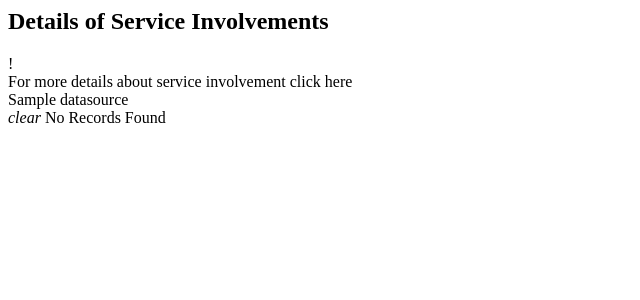
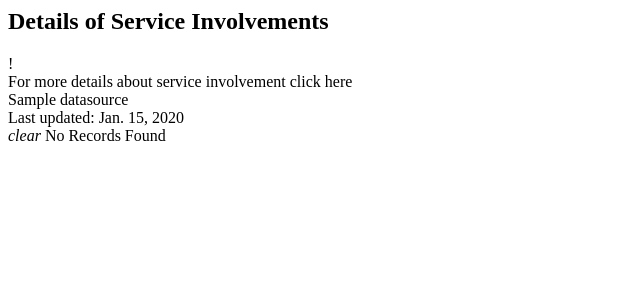
Before and after one commit to SocialFinanceDigitalLabs/family-context-live, a Django app: template core/templates/person_service_involvement.html in a window 1280 px wide. Shown: the top 300 px of the page, without its empty margins (0-640 px from the left). Run offline with Django 4.2, Linux system fonts and the light colour scheme; the template is opened without the code that fills it: values named after a table or form of the project are taken from there, others are empty; tables that the repository leaves empty hold one stand-in row (Sample ...).

Commit message:
display datasource last_update date

```diff
--- a/core/templates/person_service_involvement.html
+++ b/core/templates/person_service_involvement.html
@@ -8,7 +8,10 @@
     {% for data_source in data_sources %}
     <div class="divider"></div>
     <div class="row service-row valign-wrapper">
-        <div class="col s4 service-title">{{data_source.name}}</div>
+        <div class="col s4">
+            <div class="service-title">{{data_source.name}}</div>
+            <div>Last updated: {{data_source.last_update}}</div>
+        </div>
         {% if data_source.contains_person %}
         <div class="col s5 center-align"><span class="badge records"><i class="tiny material-icons">check</i> Records Found</span></div>
         <div class="col s3 right-align"><a href="{% url 'get_service_records' person_id=person.id datasource_id=data_source.id %}" id="{{data_source.id}}-toggle" class="btn-small grey lighten-3 black-text" style="white-space: nowrap;">View Records</a></div>
```
